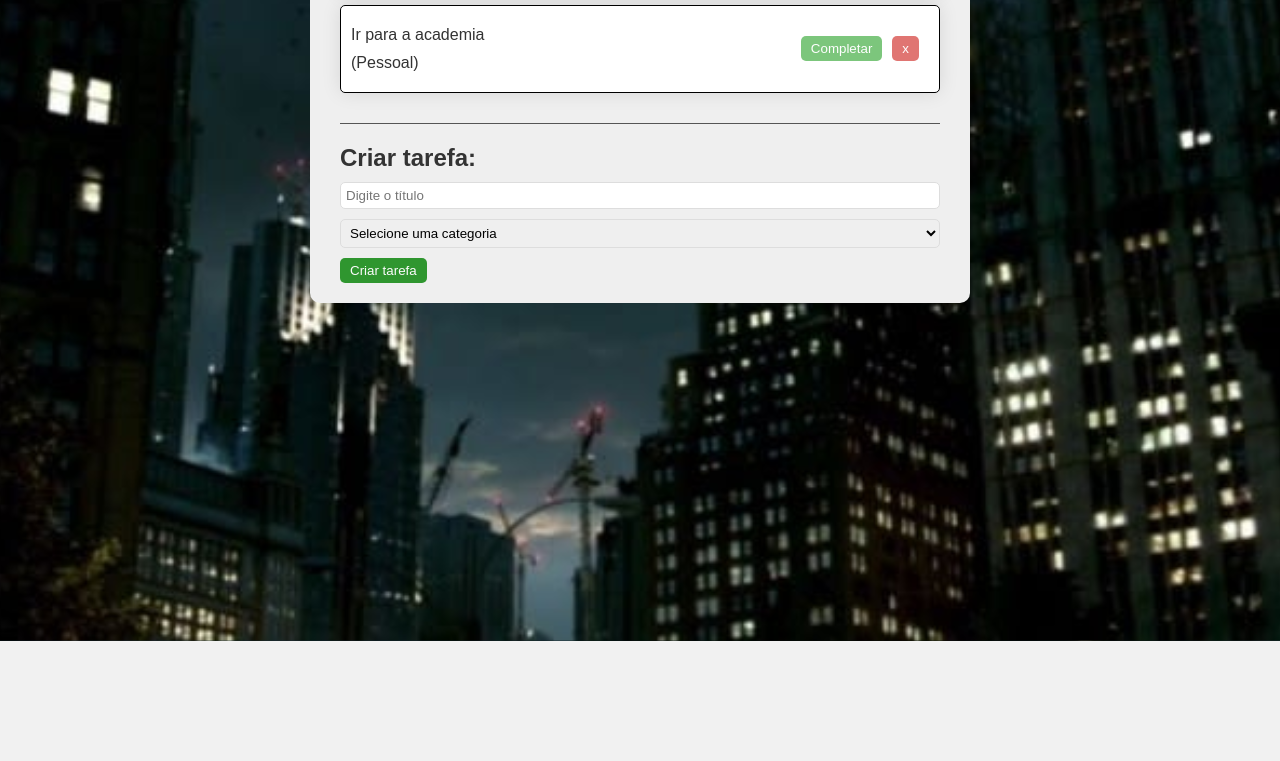
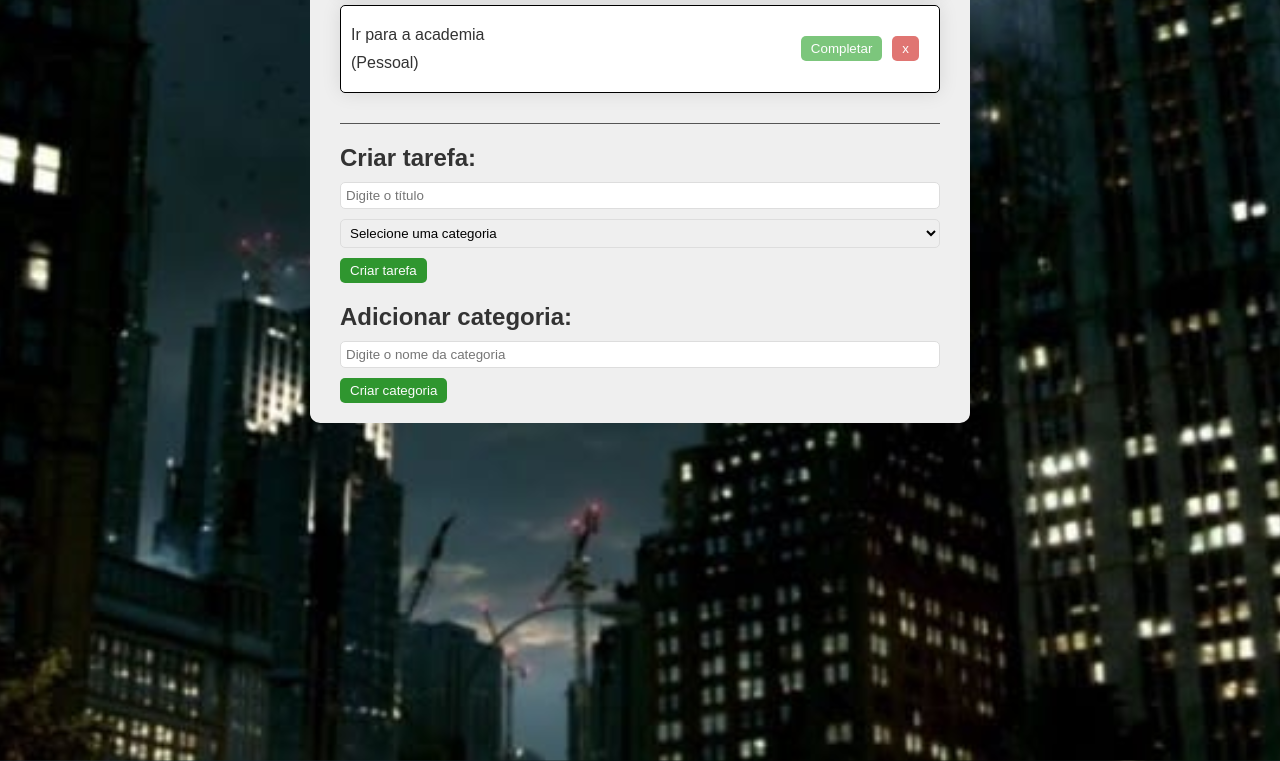
Before and after one commit to renan-almeida/To-do-List, a React (Vite) app: page / in a window 1280 px wide. Shown: the part 601-1362 px from the top of the page. Before the commit the page ends 1242 px from the top, so only its background shows below. Built offline with nearby package versions, Linux system fonts and the light colour scheme.

Commit message:
feat: funcionalidade de criação de categorias implementada.

```diff
--- a/src/App.jsx
+++ b/src/App.jsx
@@ -4,6 +4,7 @@ import Todo from './components/Todo.jsx'
 import TodoForm from './components/TodoForm.jsx';
 import Search from './components/Search.jsx';
 import Filter from './components/Filter.jsx';
+import Category from './components/Category.jsx';
 
 function App() {
   const [todos, setTodos] = useState([
@@ -25,6 +26,15 @@ function App() {
       category: "Estudos",
       isCompleted: false
     },
+  ]);
+
+  const [categories, setCategories] = useState([
+    {   id: 1,
+       text: "Trabalho" },
+    {   id: 2,
+       text: "Pessoal"},
+    {   id: 3,
+       text: "Estudos"}
   ]);
 
   const [search, setSearch] = useState("");
@@ -54,6 +64,14 @@ const completeTodo = (id) => {
   setTodos(newTodos);
 };
 
+const addCategory = (text) => {
+  const newCategory = {
+    id: categories.length + 1,
+    text
+  };
+  setCategories([...categories, newCategory]);
+}
+
   return (
     <div className='app'>
       <h1>Lista de Tarefas</h1>
@@ -80,7 +98,8 @@ const completeTodo = (id) => {
                 completeTodo={completeTodo}/>
         ))}
       </div>
-      <TodoForm addTodo={addTodo} />
+      <TodoForm addTodo={addTodo} categories={categories} />
+      <Category addCategory={addCategory} />
 
     </div>
   );
--- /dev/null
+++ b/src/components/Category.jsx
@@ -0,0 +1,32 @@
+import { useState } from "react"
+
+function Category  ({ addCategory })  {
+    const [category, setCategory] = useState('')
+    const handleSubmit = (e) =>
+        {
+        e.preventDefault();
+        if (!category) {
+            alert('Por favor, preencha o campo de categoria.');
+            return;
+        }
+        // Adicionar categoria
+        addCategory(category)
+        // Limpar o campo
+        setCategory("")
+        console.log('Categoria adicionada:', { category })
+        }
+    return (
+        <div className="category">
+            <h2>Adicionar categoria:</h2>
+            <form onSubmit={handleSubmit}>
+            <input
+                type="text"
+                placeholder="Digite o nome da categoria"
+                onChange={(e) => setCategory(e.target.value)}
+                value={category} />
+            <button type="submit">Criar categoria</button>
+        </form>
+    </div>
+  )
+}
+export default Category
--- a/src/components/TodoForm.jsx
+++ b/src/components/TodoForm.jsx
@@ -1,6 +1,6 @@
 import {useState} from 'react'
 
-function TodoForm({ addTodo }) {
+function TodoForm({ addTodo, categories }) {
 
   const [value, setValue] = useState('');
   const [category, setCategory] = useState('');
@@ -29,9 +29,9 @@ function TodoForm({ addTodo }) {
           />
         <select onChange={(e) => setCategory(e.target.value)} value={category}>
           <option value="">Selecione uma categoria</option>
-          <option value="Trabalho">Trabalho</option>
-          <option value="Pessoal">Pessoal</option>
-          <option value="Estudos">Estudos</option>
+          {categories.map((cat, index) => (
+              <option key={index} value={cat.text}>{cat.text}</option>
+          ))}
         </select>
         <button type="submit">Criar tarefa</button>
       </form>
```
